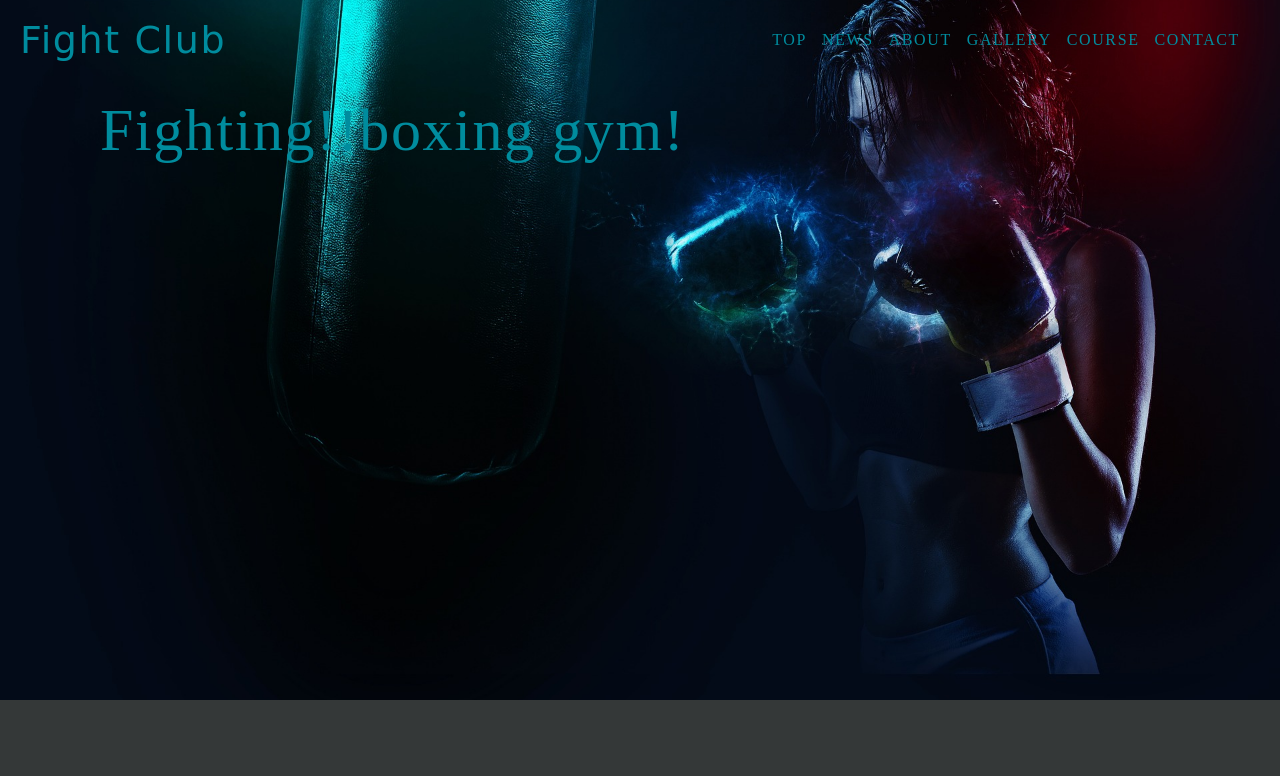
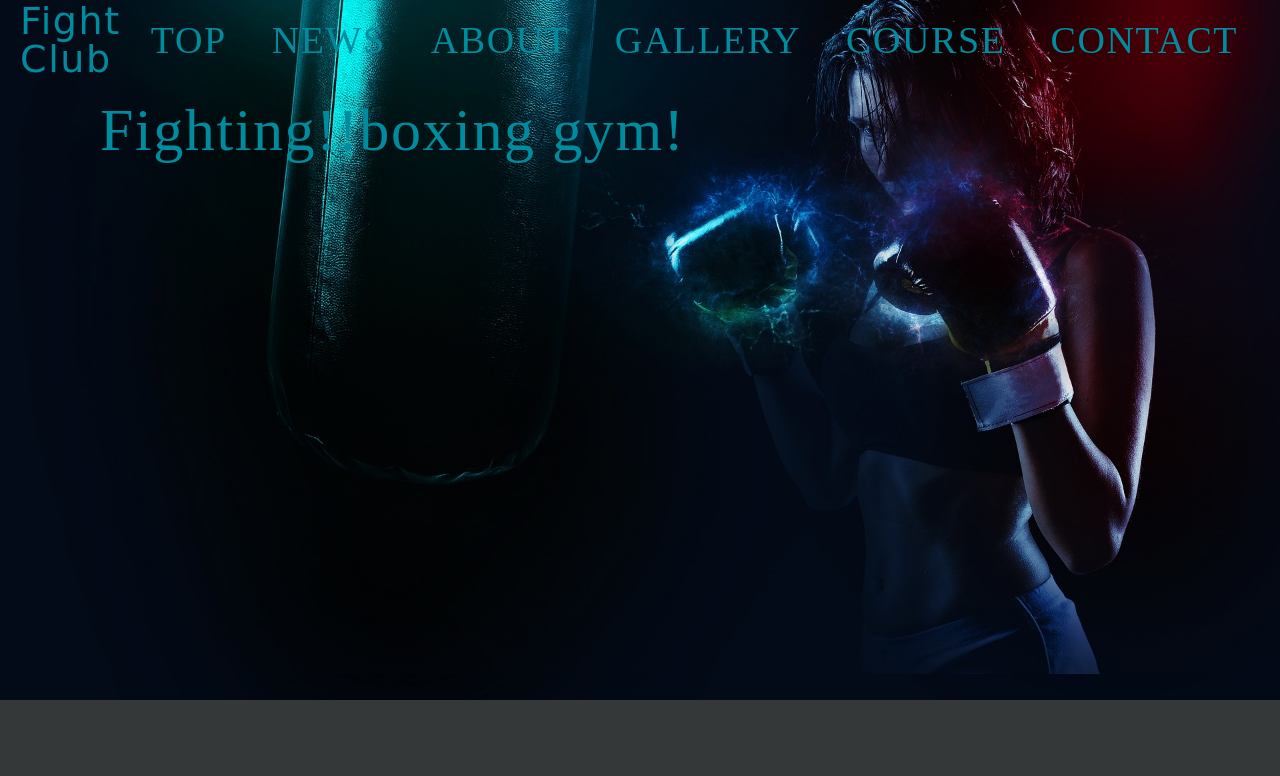
Before and after one commit to i994114/Boxing_practics, a plain HTML site: page index.html in a window 1280 px wide. Shown: the top 776 px of the page. Drawn offline with nearby package versions, Linux system fonts and the light colour scheme; a web font is replaced by a local one.

Commit message:
レスポンシブ対応：メニュー表示の文字位置と文字フォント修正

```diff
--- a/scss/layout/_header.scss
+++ b/scss/layout/_header.scss
@@ -15,6 +15,9 @@
 .c-headerMenu {
   display: flex;
   margin-right: 20px;
+  @include mq() {
+    margin-right: 0;
+  }
 }
 .c-menu__item {
   margin-left: 15px;
--- a/scss/object/Component/_navMenu.scss
+++ b/scss/object/Component/_navMenu.scss
@@ -17,3 +17,9 @@
   }
 
 }
+.c-menu--link {
+  display: block;
+  padding: 15px;
+  text-align: center;
+  font-size: $font-size_3l;
+}
```
Also changed, not shown: css/style.css.
